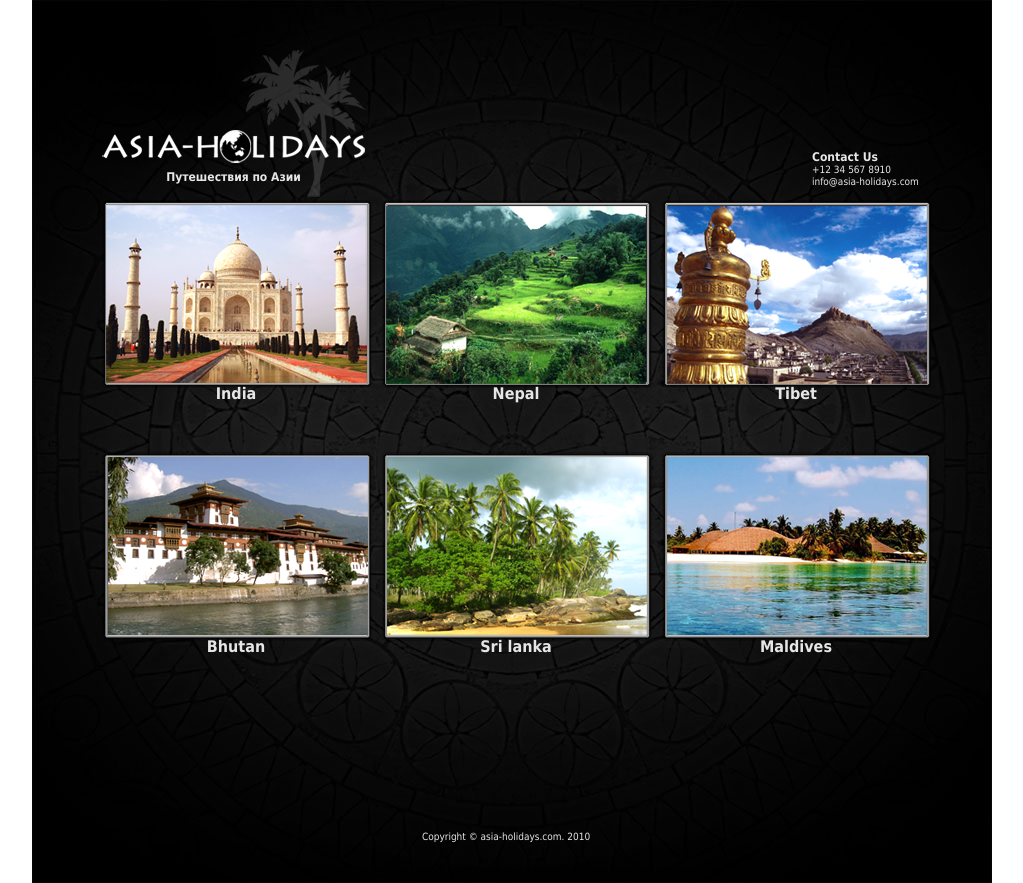
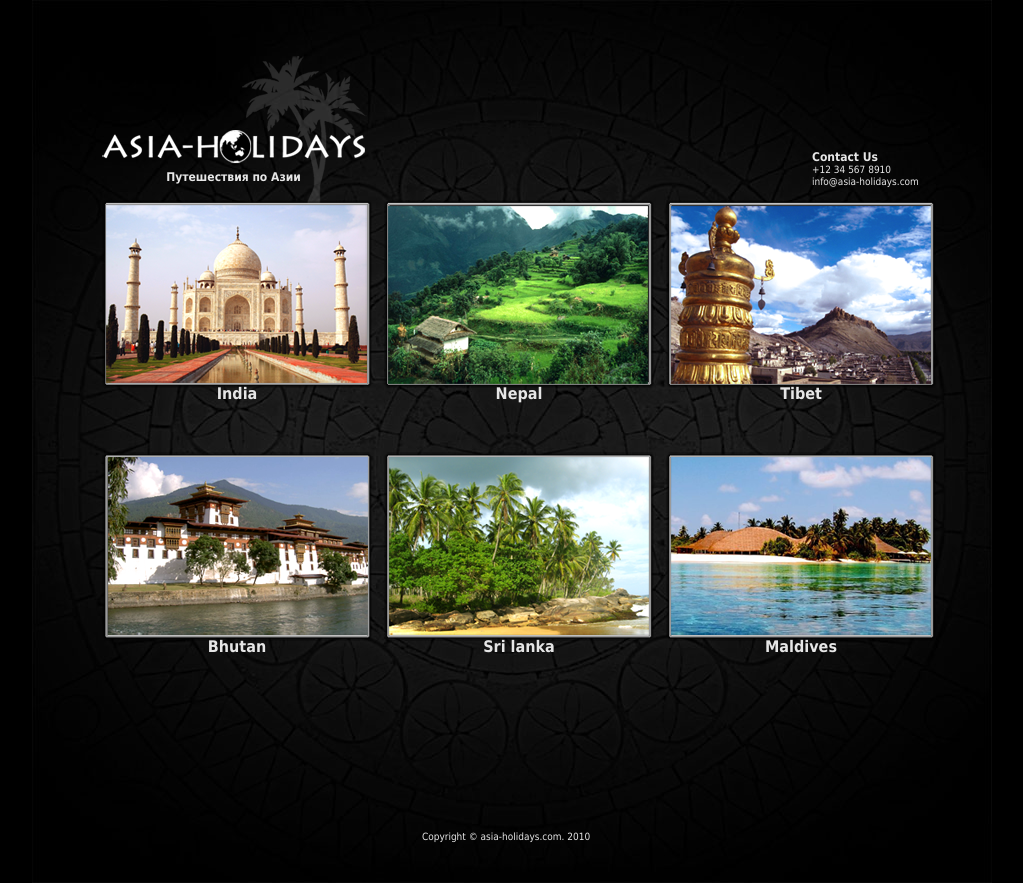
Before and after one commit to sacura-ok/frontend_homework, a plain HTML site: page Homework3_bonus/index.html in a window 1280 px wide. Shown: the whole page, without its empty margins (128-1151 px from the left). Drawn offline with nearby package versions, Linux system fonts and the light colour scheme.

Commit message:
change css

```diff
--- a/Homework3_bonus/style.css
+++ b/Homework3_bonus/style.css
@@ -3,6 +3,7 @@
 }
 body {
   margin: 0;
+  background-color: black;
 }
 .wrapper {
   margin: auto;
@@ -27,7 +28,7 @@ body {
 }
 .tree {
   position: absolute;
-  padding-top: 50px;
+  padding-top: 56px;
   padding-left: 210px;
   z-index: 1;
 }
@@ -54,7 +55,7 @@ body {
   margin-left: 12px;
   margin-top: 200px;
   margin-bottom: 56px;
-  width: 268px;
+  width: 270px;
   height: 184px;
   display: inline-block;
   float: left;
```
